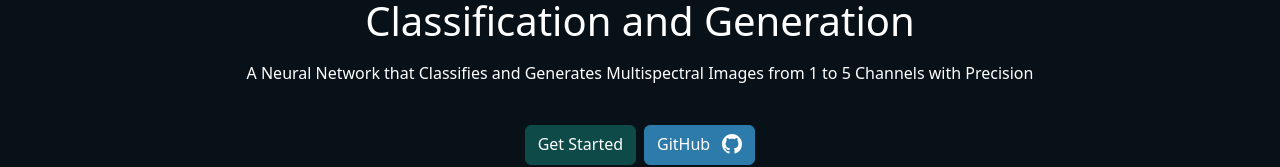
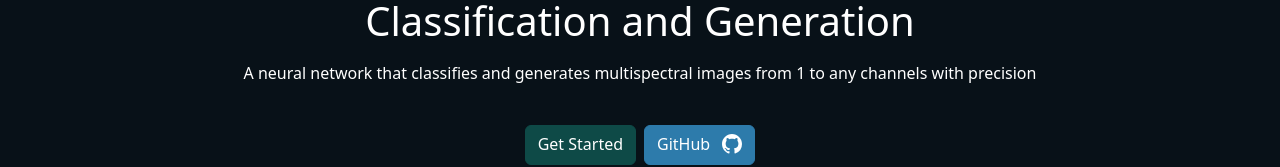
Before and after one commit to antongomez/Conditional-StyleGAN2-landing-page, a React (Vite) app: page / in a window 1280 px wide. Shown: the part 416-583 px from the top of the page. Built offline with nearby package versions, Linux system fonts and the light colour scheme.

Commit message:
Change hero section

```diff
--- a/src/App.jsx
+++ b/src/App.jsx
@@ -17,8 +17,8 @@ export const App = () => {
           Advanced GAN for Multispectral Image Classification and Generation
         </h1>
         <p className="fw-lighter mt-2">
-          A Neural Network that Classifies and Generates Multispectral Images
-          from 1 to 5 Channels with Precision
+          A neural network that classifies and generates multispectral images
+          from 1 to any channels with precision
         </p>
         <Container className="d-flex justify-content-center mt-4">
           <Button variant="primary" className="me-2" href="#description">
```
